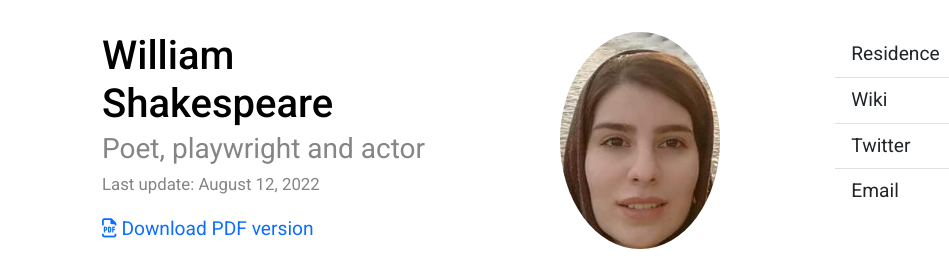
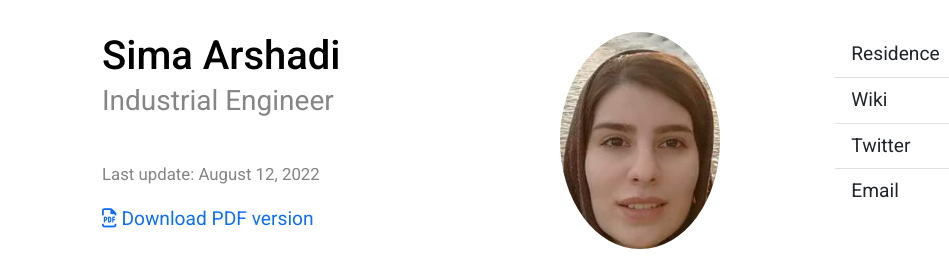
Before and after one commit to SimaArshadi/SimaArshadi.github.io, a website: page index.html in a window 1280 px wide. Shown: the top 280 px of the page, 0-949 px from the left. Drawn offline with nearby package versions, Linux system fonts and the light colour scheme.

Commit message:
Update index.html

```diff
--- a/index.html
+++ b/index.html
@@ -20,8 +20,8 @@
         <div class="row">
             <div class="col-print-6 col-12 col-md-4 d-flex justify-content-between flex-column">
                 <div>
-                    <h1 class="mb-0">William Shakespeare</h1>
-                    <div class="fs-3">Poet, playwright and actor</div>
+                    <h1 class="mb-0">Sima Arshadi</h1>
+                    <div class="fs-3">Industrial Engineer</div>
                 </div>
                 <div>
                     <p>
```
